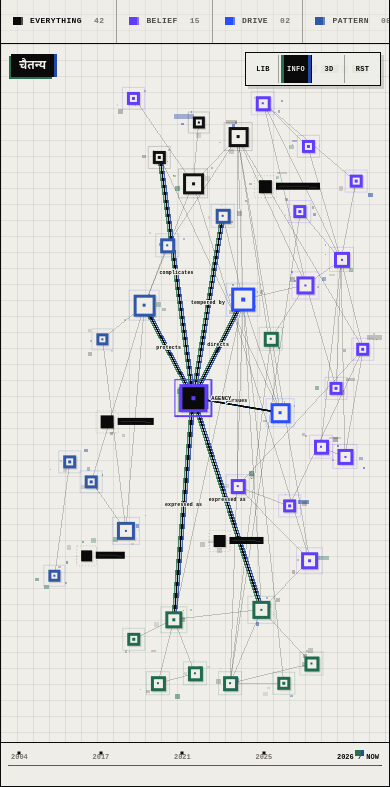
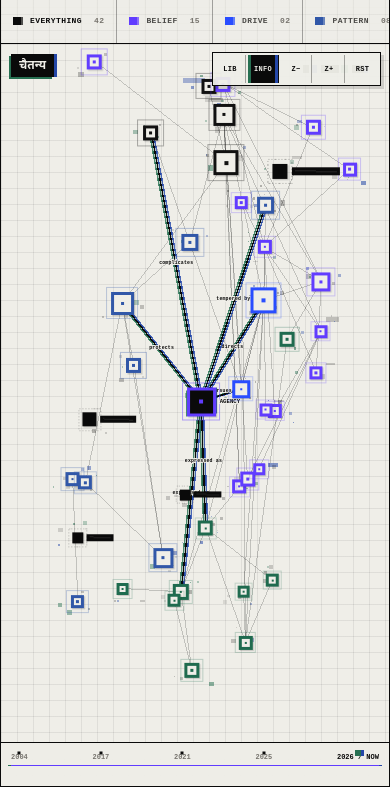
Before and after one commit to chaypatil/beingchay-portfolio, a plain HTML site: page consciousness/index.html in a window 390 px wide. Shown: the part 57-844 px from the top of the page. Drawn offline with Linux system fonts and the light colour scheme.

Commit message:
feat: consciousness always-3D, drag-orbit, mobile gesture fix
- 3D is permanent; removed the 3D toggle button (starts at an angle).
- Dragging empty space now orbits by default; shift-drag pans (desktop).
- overscroll-behavior:none stops mobile drags from triggering
  pull-to-refresh, swipe-back, and corner overscroll instead of moving
  the nodes.

Co-Authored-By: Claude Opus 4.8 <noreply@anthropic.com>

```diff
--- a/consciousness/index.html
+++ b/consciousness/index.html
@@ -29,7 +29,7 @@
     }
 
     * { box-sizing: border-box; }
-    html, body { margin: 0; min-width: 320px; min-height: 100%; background: var(--bg); color: var(--ink); }
+    html, body { margin: 0; min-width: 320px; min-height: 100%; background: var(--bg); color: var(--ink); overscroll-behavior: none; }
     body { font-family: var(--sans); overflow: hidden; }
     button, input { font: inherit; }
     button { color: inherit; }
@@ -911,7 +911,6 @@
       <nav class="ui-dock" aria-label="Interface and spatial controls">
         <button class="ui-tool" id="rail-toggle" type="button" aria-pressed="false" title="Toggle library">LIB</button>
         <button class="ui-tool" id="detail-toggle" type="button" aria-pressed="false" title="Toggle node detail">INFO</button>
-        <button class="ui-tool map-only" id="depth-toggle" type="button" aria-pressed="false" title="Toggle 3D — then drag empty space to orbit">3D</button>
         <button class="ui-tool map-only depth-adjust" id="depth-back" type="button" title="Push selected node deeper">Z−</button>
         <button class="ui-tool map-only depth-adjust" id="depth-forward" type="button" title="Pull selected node closer">Z+</button>
         <button class="ui-tool map-only" id="layout-reset" type="button" title="Reset positions and view">RST</button>
@@ -1729,7 +1728,7 @@
       if (event.target.closest?.(".node")) return;
       canvasDrag = {
         pointerId:event.pointerId,
-        mode:depthMode ? "orbit" : "pan",
+        mode:event.shiftKey ? "pan" : "orbit",
         startClientX:event.clientX,
         startClientY:event.clientY,
         startPanX:camera.panX,
@@ -1866,7 +1865,7 @@
     function setDepthMode(enabled, persist = true) {
       depthMode = enabled;
       document.body.classList.toggle("depth-mode", enabled);
-      document.querySelector("#depth-toggle").setAttribute("aria-pressed", String(enabled));
+      document.querySelector("#depth-toggle")?.setAttribute("aria-pressed", String(enabled));
       if (enabled && camera.yaw === 0 && camera.pitch === 0) {
         camera.yaw = 0.6;
         camera.pitch = -0.32;
@@ -2001,7 +2000,6 @@
       if (!willCollapse && window.innerWidth <= 768) document.querySelector("#detail-panel").classList.add("open");
     });
 
-    document.querySelector("#depth-toggle").addEventListener("click", () => setDepthMode(!depthMode));
     document.querySelector("#depth-back").addEventListener("click", () => adjustSelectedDepth(-28));
     document.querySelector("#depth-forward").addEventListener("click", () => adjustSelectedDepth(28));
     document.querySelector("#layout-reset").addEventListener("click", () => {
@@ -2051,9 +2049,10 @@
     const initialInterfaceState = readInterfaceState();
     setPanelCollapsed("rail", initialInterfaceState.rail === true, false);
     setPanelCollapsed("detail", initialInterfaceState.detail ?? compactMap, false);
-    depthMode = initialInterfaceState.depth === true;
-    document.body.classList.toggle("depth-mode", depthMode);
-    document.querySelector("#depth-toggle").setAttribute("aria-pressed", String(depthMode));
+    depthMode = true;
+    document.body.classList.add("depth-mode");
+    camera.yaw = 0.6;
+    camera.pitch = -0.32;
 
     buildFilters();
     renderGraph();
```
